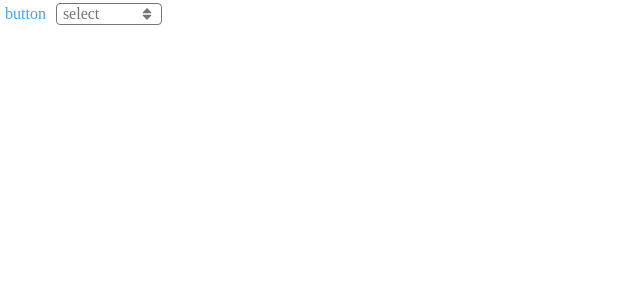
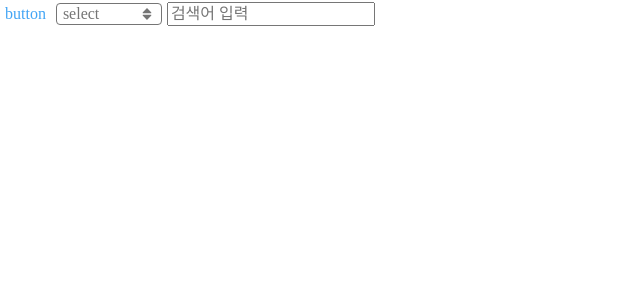
Before and after one commit to maverick-playauto/qa-web-front, a React (Create React App) app: page / in a window 1280 px wide. Shown: the top 300 px of the page, without its empty margins (0-640 px from the left). Built offline with nearby package versions, Linux system fonts and the light colour scheme.

Commit message:
input component 보완

```diff
--- a/src/components/atoms/Text/Text.style.ts
+++ b/src/components/atoms/Text/Text.style.ts
@@ -1,3 +1,4 @@
 import styled from 'styled-components';
+import { ITextTag } from './Text.interface';
 
-export const Input = styled.input``;
+export const Input = styled.input<ITextTag>``;
--- a/src/components/atoms/Text/Text.tsx
+++ b/src/components/atoms/Text/Text.tsx
@@ -1,13 +1,24 @@
+import { ChangeEvent, useState } from 'react';
 import { ITextProp } from './Text.interface';
 import * as S from './Text.style';
 
 export const NormalText = ({
-  id,
-  children = 'empty',
-  masking = '',
+  name,
   inputType = 'primary',
-  onChange,
   placeholder = '검색어 입력',
 }: ITextProp) => {
-  return <></>;
+  const [value, setValue] = useState('');
+  const handleChange = (e: ChangeEvent<HTMLInputElement>) => {
+    setValue(e.target.value);
+  };
+  return (
+    <S.Input
+      name={name}
+      type="text"
+      value={value}
+      inputType={inputType}
+      onChange={handleChange}
+      placeholder={placeholder}
+    />
+  );
 };
--- a/src/pages/MainPage/Mainpage.tsx
+++ b/src/pages/MainPage/Mainpage.tsx
@@ -1,12 +1,14 @@
 import { NormalButton } from 'components/atoms/Button/Button';
 
 import { NormalSelect } from 'components/atoms/Select/Select';
+import { NormalText } from 'components/atoms/Text/Text';
 
 const MainPage = () => {
   return (
     <>
       <NormalButton buttonType="text" />
       <NormalSelect selectType="primary" />
+      <NormalText inputType="primary" name="searchShop" />
     </>
   );
 };
```
Also changed, not shown: src/components/atoms/Text/Text.interface.ts (+4 -20 lines), 1 other file (tests, documents, lock files or other folders).
